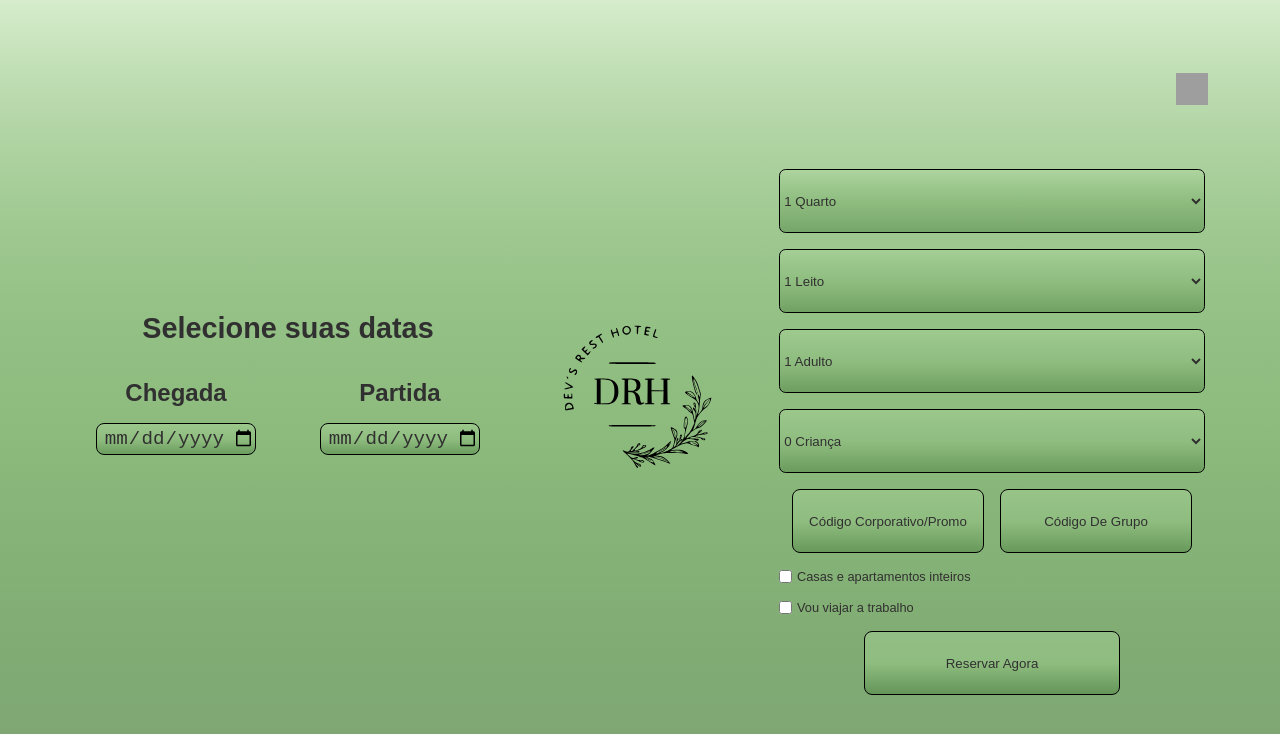
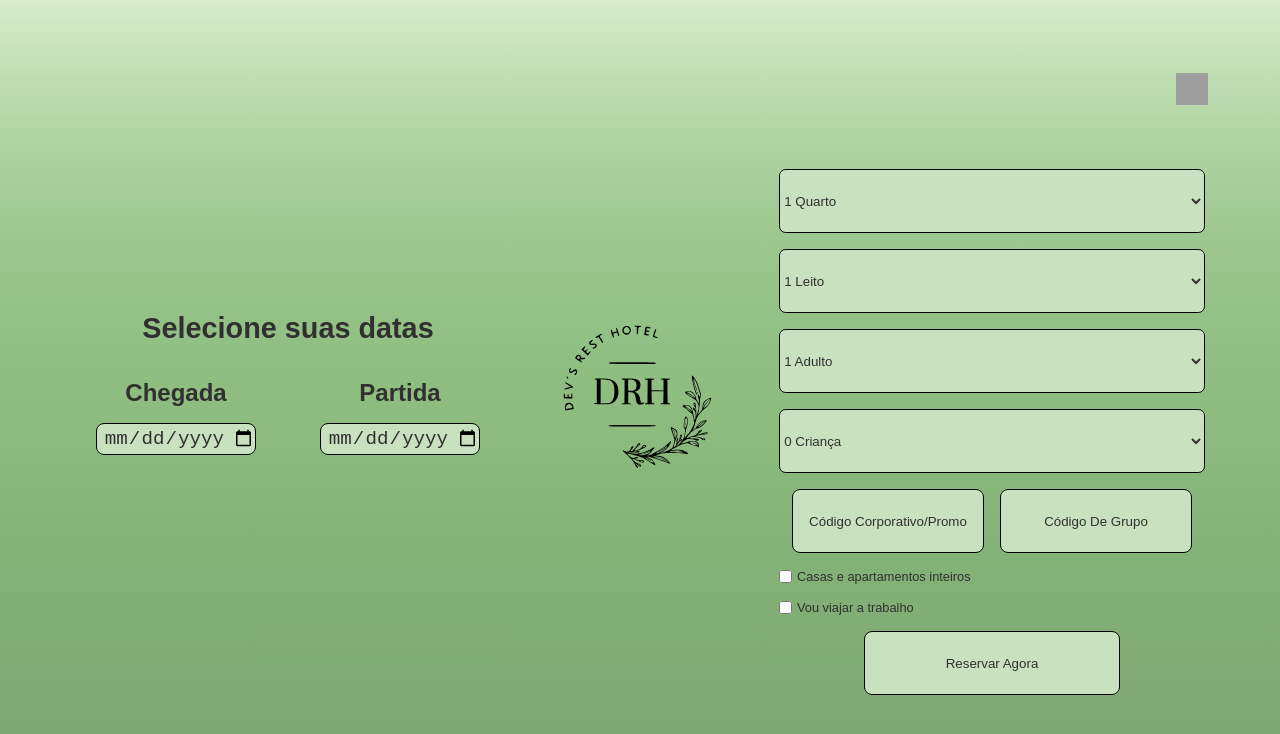
Before and after one commit to enricomartins018/mod5_devs_rest_hotel, a React (Vite) app: page /facasuareserva in a window 1280 px wide. Shown: the top 734 px of the page. Built offline with nearby package versions, Linux system fonts and the light colour scheme; grey boxes are pictures that could not be loaded.

Commit message:
feat: Alterando cor dos inputs de data e seleções.

```diff
--- a/src/components/FormFacaSuaReserva/FormFacaSuaReserva.module.css
+++ b/src/components/FormFacaSuaReserva/FormFacaSuaReserva.module.css
@@ -84,11 +84,9 @@
     color: rgb(49, 48, 48);
     border: solid 0.1rem black;
     text-align: left;
-    background-color: #b5dea4;
+    background-color: #c8e2bf;
     border-radius: 0.5em;
     border: solid 0.1rem black;
-    background: -webkit-linear-gradient(0deg, #447a37, #8fbd80, #b5dea4);
-    background: linear-gradient(0deg, #447a3771, #8fbd80, #b6dea455);
 }
 
 .dataSaida{
@@ -103,12 +101,11 @@
     color: rgb(49, 48, 48);
     border: solid 0.1rem black;
     text-align: center;
-    background-color: #b5dea4;
+    background-color: #c8e2bf;
     font-size: 1.2rem;
     border-radius: 0.5rem;
     border: solid 0.1rem black;
-    background: -webkit-linear-gradient(0deg, #447a37, #8fbd80, #b5dea4);
-    background: linear-gradient(0deg, #447a3771, #8fbd80, #b6dea455);
+
 }
 
 
@@ -127,11 +124,9 @@
     color: rgb(49, 48, 48);
     border: solid 0.1rem black;
     text-align: center;
-    background-color: #b5dea4;
+    background-color: #c8e2bf;
     border-radius: 0.5rem;
     border: solid 0.1rem black;
-    background: -webkit-linear-gradient(0deg, #447a37, #8fbd80, #b5dea4);
-    background: linear-gradient(0deg, #447a3771, #8fbd80, #b6dea455);
 }
 
 .containerCodGrupo{
@@ -140,11 +135,9 @@
     color: rgb(49, 48, 48);
     border: solid 0.1rem black;
     text-align: center;
-    background-color: #b5dea4;
+    background-color: #c8e2bf;
     border-radius: 0.5rem;
     border: solid 0.1rem black;
-    background: -webkit-linear-gradient(0deg, #447a37, #8fbd80, #b5dea4);
-    background: linear-gradient(0deg, #447a3771, #8fbd80, #b6dea455);
 }
 
 .btnEnviarReserva{
@@ -153,12 +146,10 @@
     height: 4rem;
     color: rgb(49, 48, 48);
     border: solid 0.1rem black;
-    background-color: #b5dea4;
+    background-color: #c8e2bf;
     text-align: center;
     border-radius: 0.5rem;
     border: solid 0.1rem black;
-    background: -webkit-linear-gradient(0deg, #447a37, #8fbd80, #b5dea4);
-    background: linear-gradient(0deg, #447a3771, #8fbd80, #b6dea455);
 }
 
 
@@ -200,6 +191,6 @@
 }
 
 .optionPattern{
-    background-color: #b5dea4;
+    background-color: #c8e2bf;
     color: rgb(49, 48, 48);
 }
```
